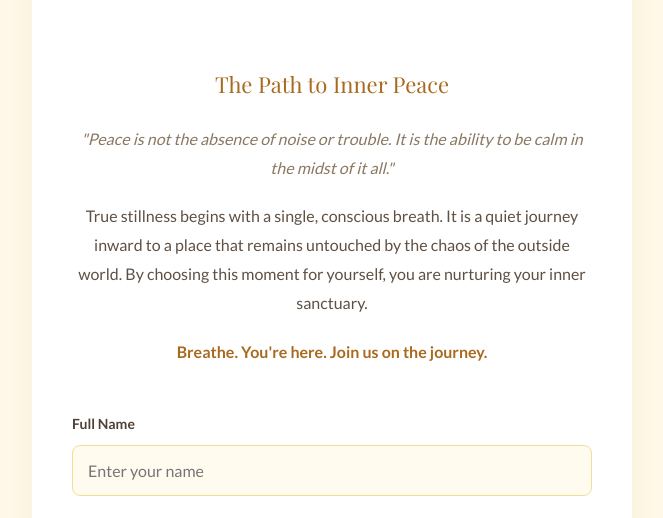
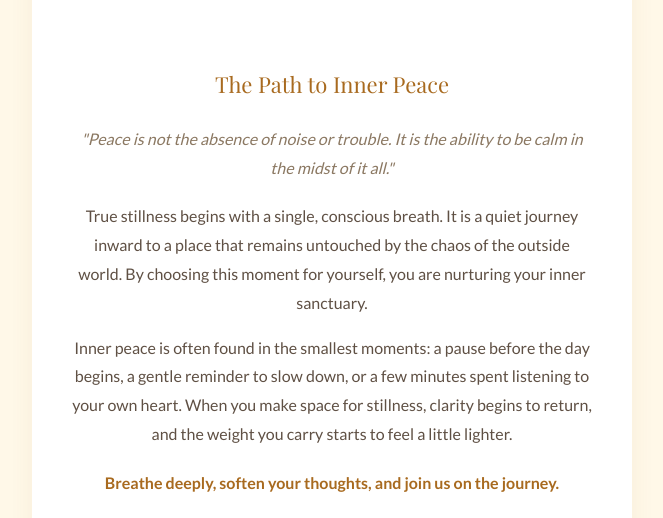
Before and after one commit to KingQuinn/Email-template, a website: page signup.html in a window 1280 px wide. Shown: the part 417-935 px from the top of the page, without its empty margins (308-971 px from the left). Drawn offline with nearby package versions, Linux system fonts and the light colour scheme.

Commit message:
edit write up

```diff
--- a/signup.html
+++ b/signup.html
@@ -138,7 +138,8 @@
                 <h2 style="font-size: 22px; color: #A86A1F; margin-bottom: 20px; font-weight: 400;">The Path to Inner Peace</h2>
                 <p style="font-style: italic; margin-bottom: 20px; color: #8B7862;">"Peace is not the absence of noise or trouble. It is the ability to be calm in the midst of it all."</p>
                 <p style="margin-bottom: 15px;">True stillness begins with a single, conscious breath. It is a quiet journey inward to a place that remains untouched by the chaos of the outside world. By choosing this moment for yourself, you are nurturing your inner sanctuary.</p>
-                <p style="margin-top: 20px; font-weight: 700; color: #A86A1F;">Breathe. You're here. Join us on the journey.</p>
+                <p style="margin-bottom: 15px;">Inner peace is often found in the smallest moments: a pause before the day begins, a gentle reminder to slow down, or a few minutes spent listening to your own heart. When you make space for stillness, clarity begins to return, and the weight you carry starts to feel a little lighter.</p>
+                <p style="margin-top: 20px; font-weight: 700; color: #A86A1F;">Breathe deeply, soften your thoughts, and join us on the journey.</p>
             </div>
 
             <form id="signupForm">
```
